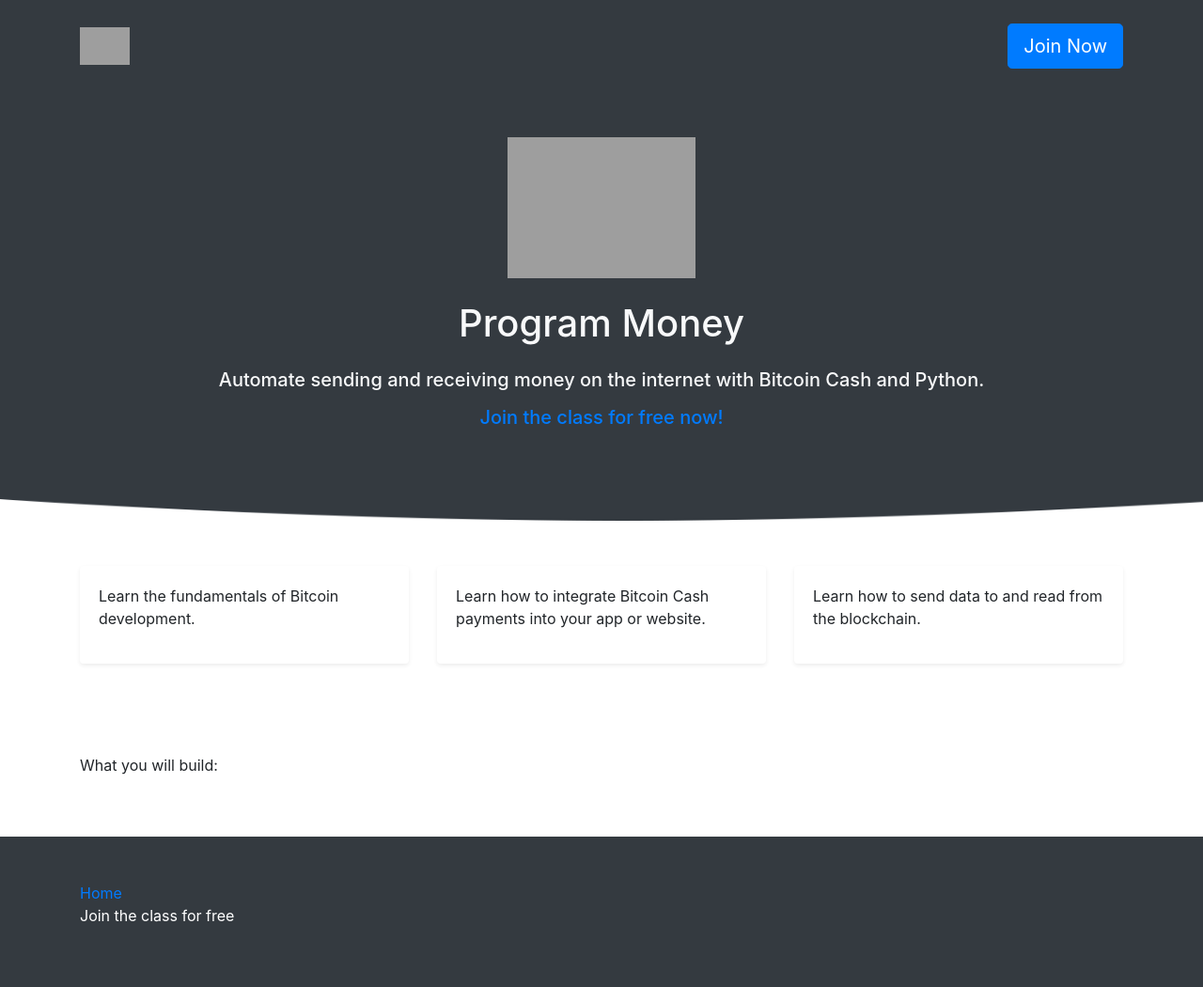
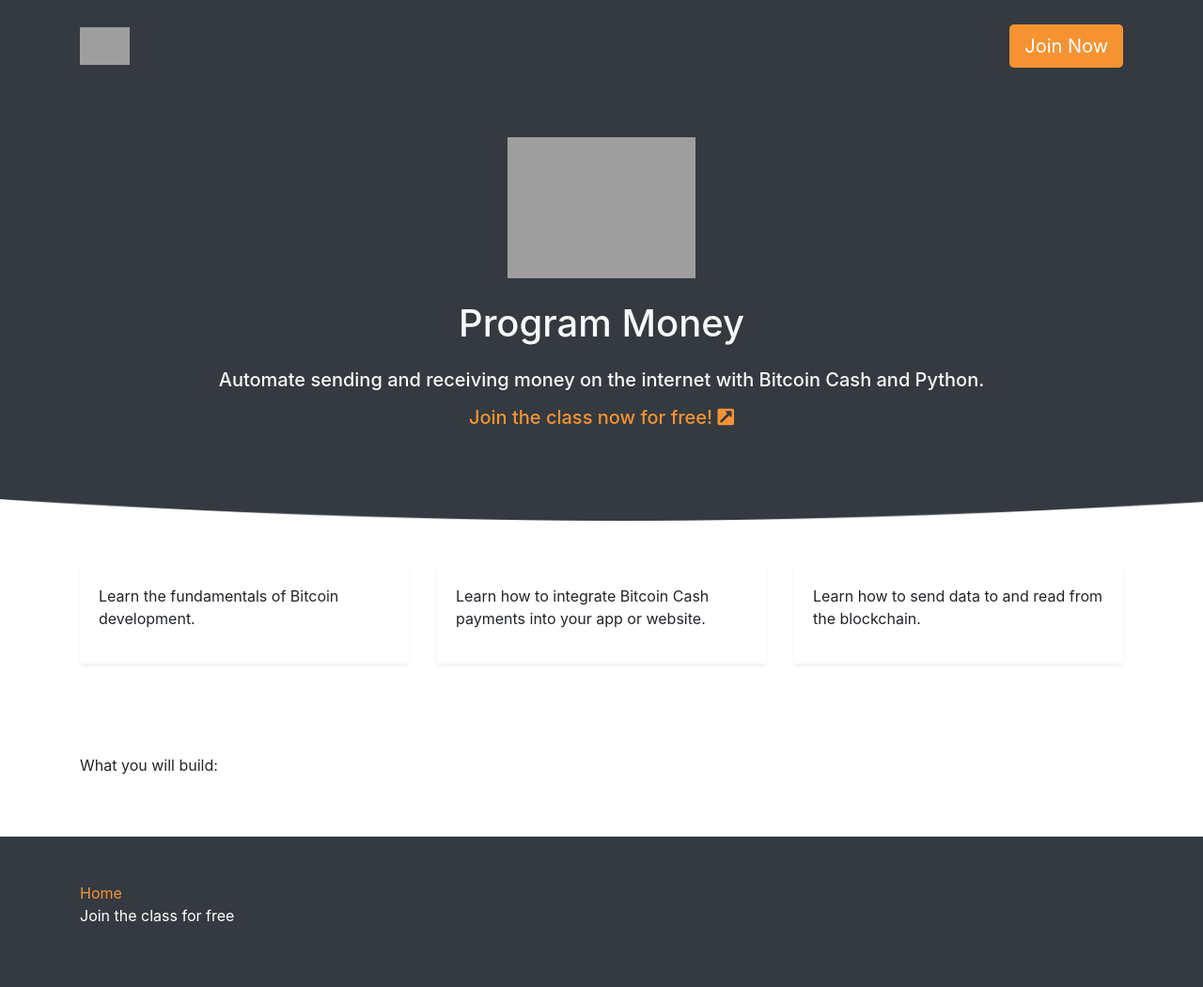
Before and after one commit to merc1er/bitcoin-python-class, a Flask app: page / in a window 1280 px wide. Shown: the whole page at 94% size. Run offline with Flask 2, Linux system fonts and the light colour scheme; some libraries are stand-ins or nearby versions; grey boxes are pictures that could not be loaded.

Commit message:
Rebranding to Orange

```diff
--- a/static/css/custom.css
+++ b/static/css/custom.css
@@ -1,4 +1,23 @@
 /* Custom Styles */
+
+/* Typography */
+a {
+  color: #F59332;
+}
+
+a:hover {
+  color: #8c4906;
+}
+
+/* Buttons */
+.btn-primary {
+  background-color: #F59332 !important;
+  border: none;
+}
+
+.btn-primary:hover {
+  background-color: #8c4906 !important;
+}
 
 /* Hero */
 .hero {
--- a/templates/index/hero.html
+++ b/templates/index/hero.html
@@ -2,11 +2,12 @@
 <section class="hero text-center pt-5 text-light bg-dark">
   <div class="container">
     <img src="https://sporestack.github.io/bitcash/_static/bitcash.png" height="150">
+
     <h1 class="text-bold my-4">Program Money</h1>
+
     <h5>Automate sending and receiving money on the internet with Bitcoin Cash and Python.</h5>
-    <a href="#">
-      <h5 class="mt-3">Join the class for free now!</h5>
-    </a>
+
+    <h5 class="mt-3"><a href="#">Join the class now for free! <i class="fas fa-external-link-square-alt"></i></a></h5>
   </div>
 </section>
 
```
